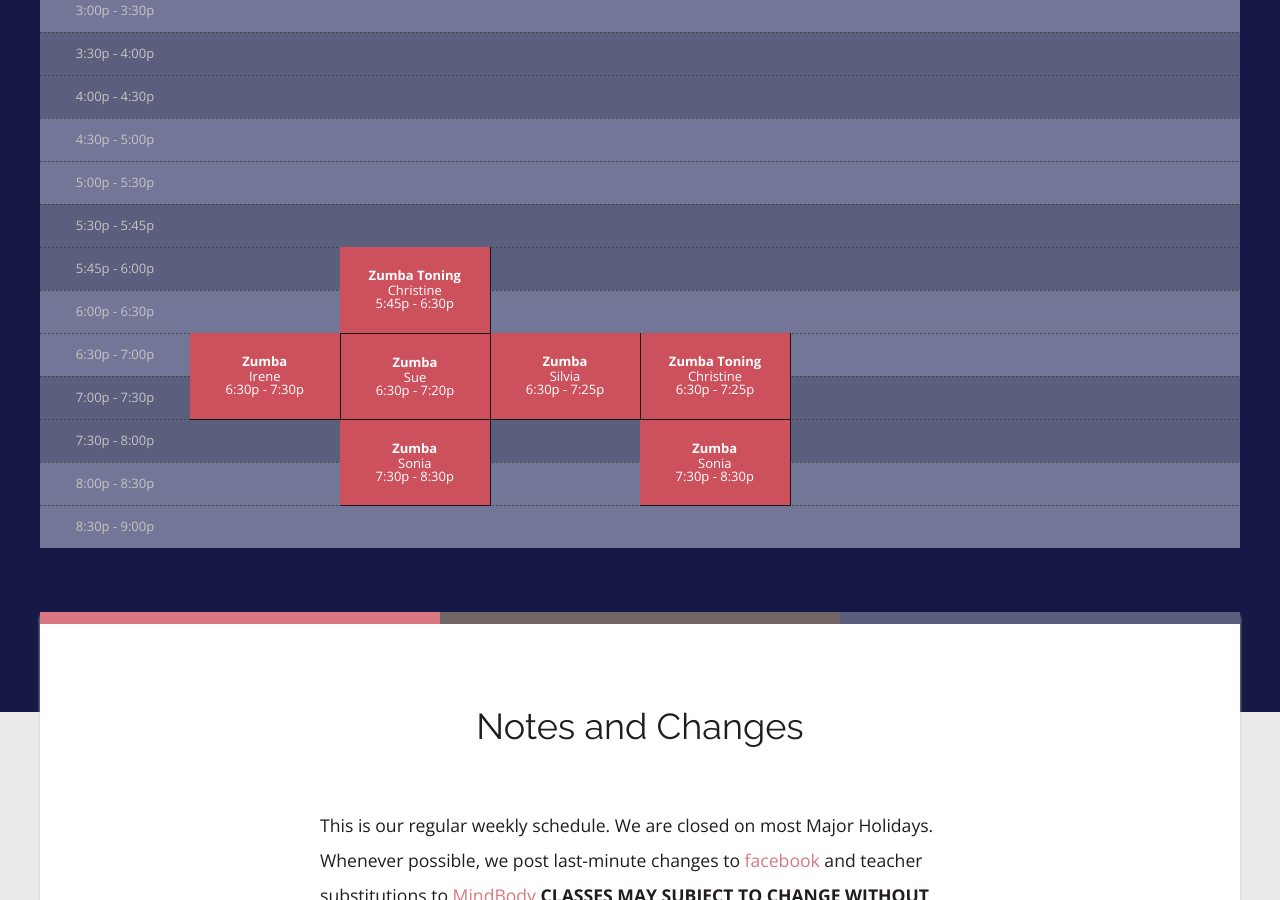
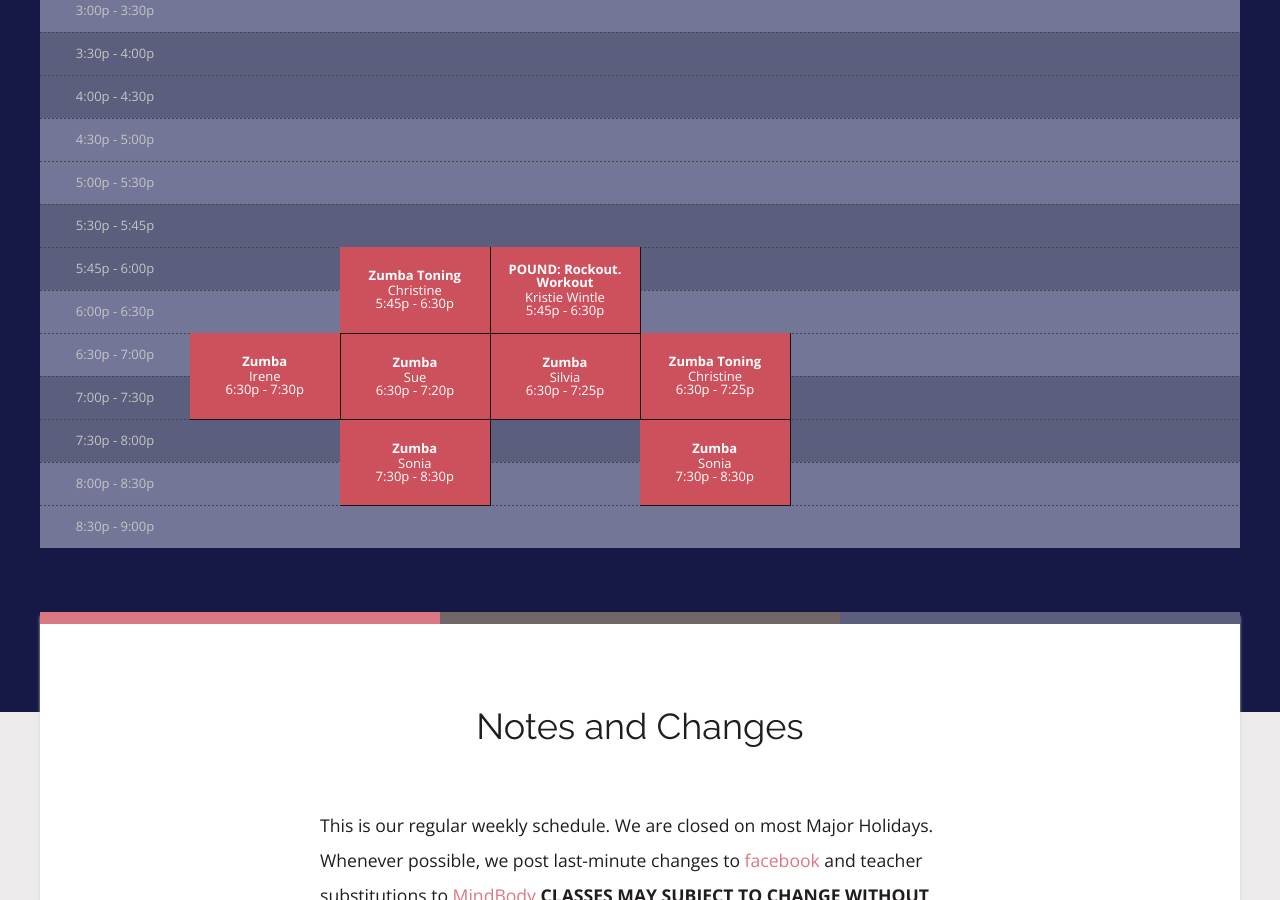
Before and after one commit to rwstone/shapeitup, a Jekyll site: the page built from schedule/index.md, in a window 1280 px wide and 900 px high, scrolled down 809 px. Built offline with Jekyll 4.4.1, drawn with Linux system fonts in a browser that asks for light colours; some web fonts are replaced.

Commit message:
Updated Index

```diff
--- a/schedule/index.md
+++ b/schedule/index.md
@@ -86,6 +86,12 @@ sessions:
   start_time: 10:30a
   end_time: 11:30a
   length: 2
+- class: 'POUND: Rockout. Workout'
+  instructor: Kristie Wintle
+  day: Wednesday
+  start_time: 5:45p
+  end_time: 6:30p
+  length: 2
 - class:
   instructor:
   day:
```
